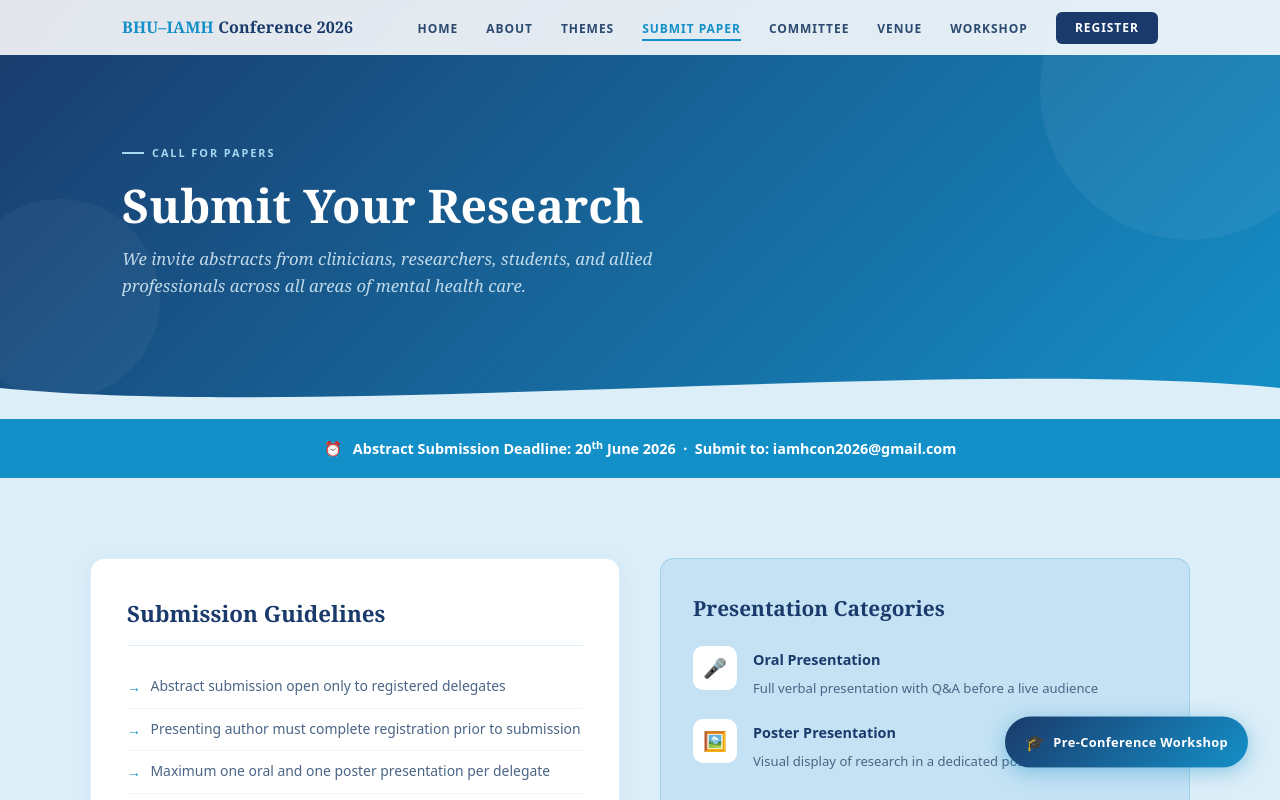
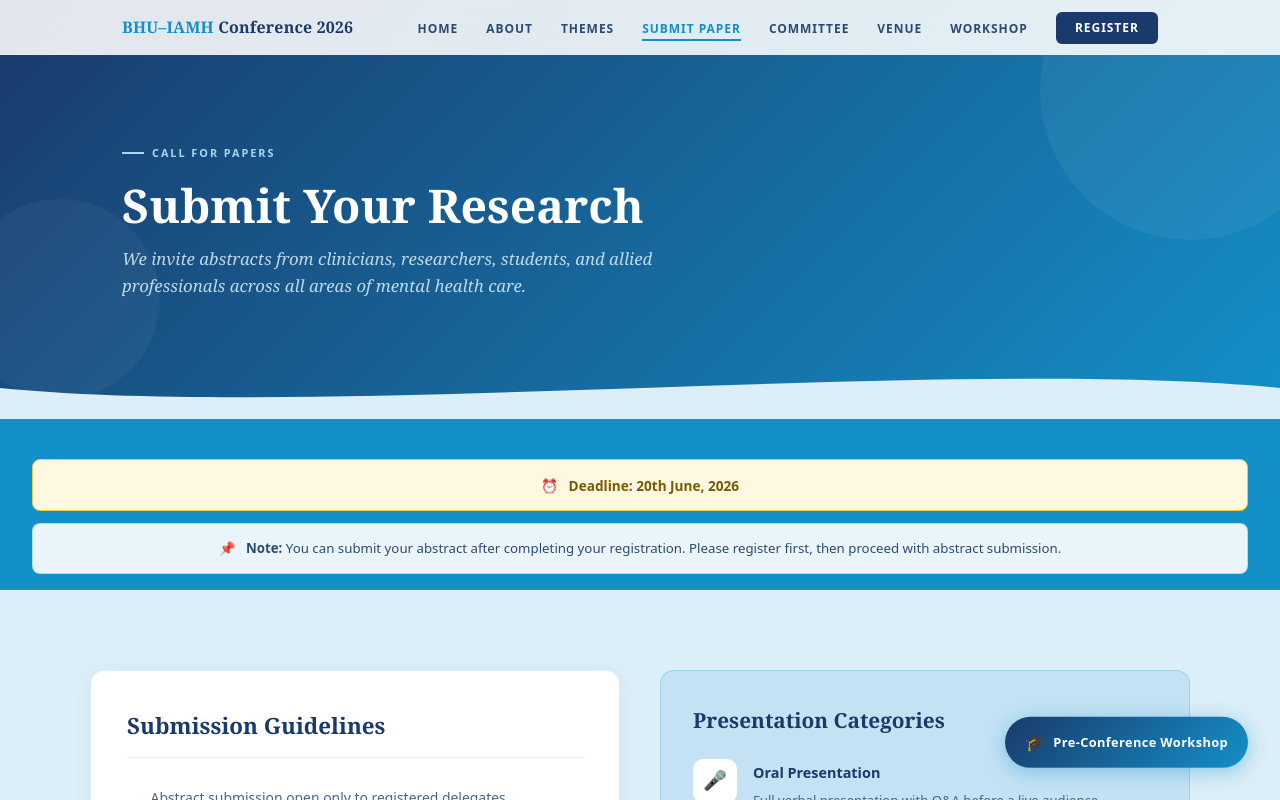
Before and after one commit to SuryanshDixit/iamh-conference, a Next.js app: page /papers in a window 1280 px wide. Shown: the top 800 px of the page. Built offline with nearby package versions, Linux system fonts and the light colour scheme.

Commit message:
Revise abstract submission deadline and note
Updated the submission deadline display and added a note about registration.

```diff
--- a/app/papers/page.tsx
+++ b/app/papers/page.tsx
@@ -28,9 +28,12 @@
       <PageHeader eyebrow="Call for Papers" title="Submit Your Research" subtitle="We invite abstracts from clinicians, researchers, students, and allied professionals across all areas of mental health care." />
 
       <div style={{ background:"#1490c8", padding:"1rem 2rem", textAlign:"center" }}>
-        <span style={{ color:"#fff", fontWeight:700, fontSize:"0.9rem" }}>
-          ⏰ &nbsp; Abstract Submission Deadline: <strong>20<sup>th</sup> June 2026</strong> &nbsp;·&nbsp; Submit to: iamhcon2026@gmail.com
-        </span>
+        <div style={{ marginTop:"1.5rem", background:"#fff8e1", border:"1px solid #f0c84a", borderRadius:8, padding:"0.85rem 1.1rem", fontSize:"0.85rem", fontWeight:700, color:"#7a5a00" }}>
+          ⏰ &nbsp; Deadline: 20th June, 2026
+        </div>
+        <div style={{ marginTop:"0.75rem", background:"#eaf5fb", border:"1px solid rgba(20,144,200,0.25)", borderRadius:8, padding:"0.85rem 1.1rem", fontSize:"0.83rem", color:"#2c4a70", lineHeight:1.65 }}>
+          📌 &nbsp; <strong>Note:</strong> You can submit your abstract after completing your registration. Please register first, then proceed with abstract submission.
+        </div>
       </div>
 
       <section style={{ background:"#dceef8", padding:"5rem 2rem" }}>
```
